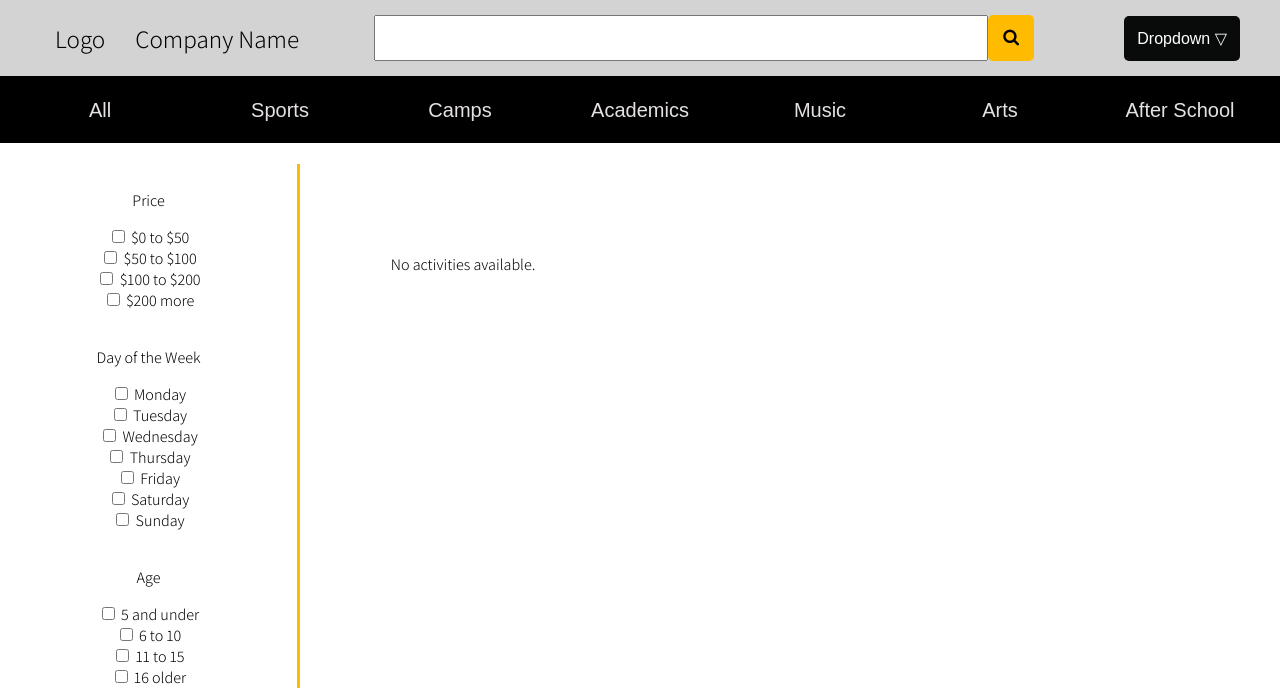
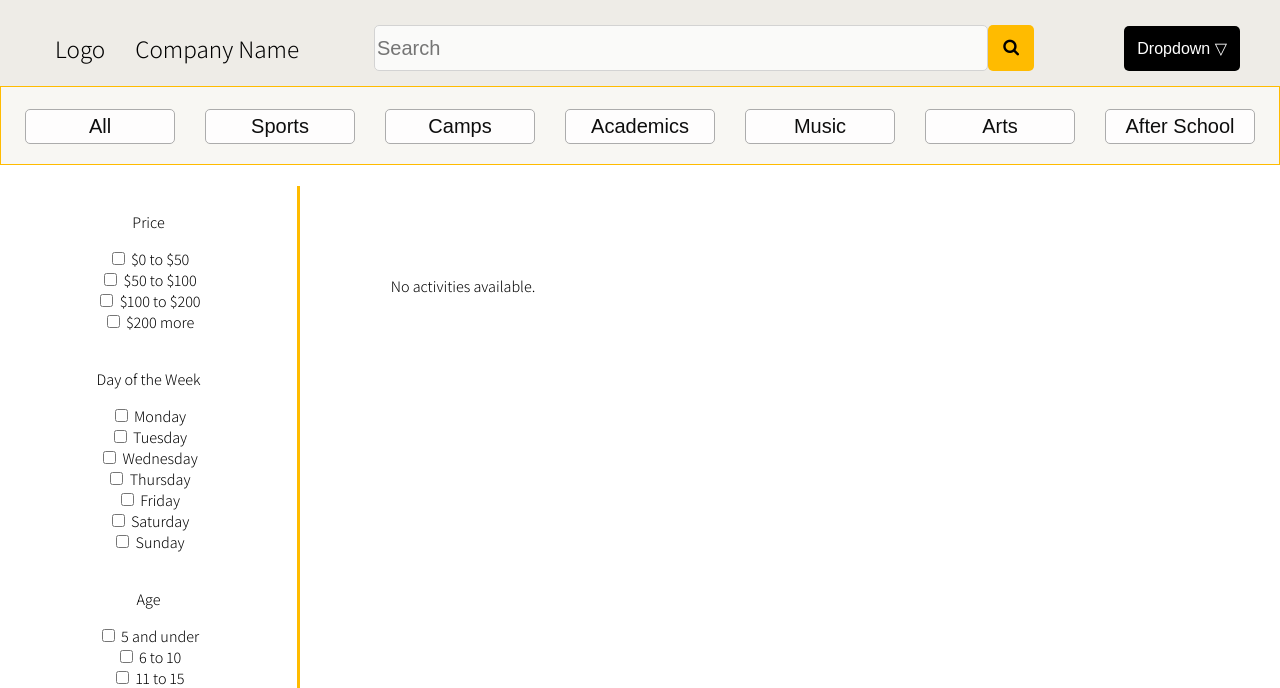
Before and after one commit to NightShift3201/activityconnect, a Django app: page /home/ in a window 1280 px wide. Shown: the top 688 px of the page. Run offline with Django 4.2, Linux system fonts and the light colour scheme; data that the repository does not hold is empty.

Commit message:
header design

```diff
--- a/main/static/main/main.css
+++ b/main/static/main/main.css
@@ -18,11 +18,11 @@ body {
 }
 
   header {
-    background-color: lightgray;
+    background-color: #eeece7;
     display: flex;
     justify-content: center;
     align-items: center;
-    padding: 15px 40px;
+    padding: 25px 40px 15px;
     min-height: 50px;
     max-width: 100%;
   }
@@ -49,19 +49,15 @@ body {
     margin:0px 5%;
   }
 
-  .search-form{
 
-    flex-grow: 1;
-    min-width: 18rem;
-
-  }
 
   .search-form input{
     width: calc(100% - 46px);
     height: 46px;
-    font-size: 25px;
-
-
+    font-size: 20px;
+    background-color: rgba(255, 255, 255, 0.747);
+    border-radius: 5px;
+    border: 1px solid lightgray;
   }
 
   .search-container button {
@@ -83,7 +79,7 @@ body {
 
 
   .dropbtn {
-  background-color: #080b0a;
+  background-color: #000000;
   color: white;
   padding: 13px;
   font-size: 16px;
@@ -127,17 +123,18 @@ body {
 .dropdown:hover .dropbtn {background-color: #040504;}
 
 .recommend_Bar {
-  background-color:black;
-
+  background-color: #f8f7f3;
+  border: 1px solid #ffbb00;
+  padding: 20px 0;
 }
 
 .Jack {
 
   border-radius: 5px;
-  border: 2px solid black;
+  border: 1px solid rgb(172, 172, 172);
   font-size: 20px;
-  color:rgba(242, 238, 238, 0.948);
-  background-color:rgba(0, 0, 0, 0.826);
+  color:rgba(0, 0, 0, 0.948);
+  background-color:rgba(255, 255, 255, 0.826);
   width: 150px;
   height: 35px;
   cursor: pointer;
@@ -145,9 +142,7 @@ body {
 }
 
 .Jack:hover{
-  border: 2px solid white;
-
-
+  background-color: rgba(231, 231, 231, 0.5);
 }
 
 
--- a/main/templates/main/home.html
+++ b/main/templates/main/home.html
@@ -24,7 +24,7 @@
     <div class="search-container">
       <form class = "search-form" action="{% url 'search' %}" method="POST">
         {% csrf_token %}
-        <input type="text" placeholder="   " name="query" value="{{ request.POST.query }}"autocomplete="off">
+        <input type="text" placeholder="Search" name="query" value="{{ request.POST.query }}"autocomplete="off">
         <button type="submit"><i class="fa fa-search"></i></button>
       </form>
     </div>
```
